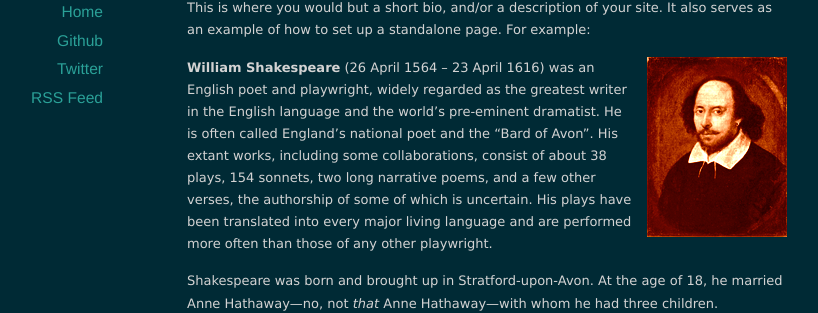
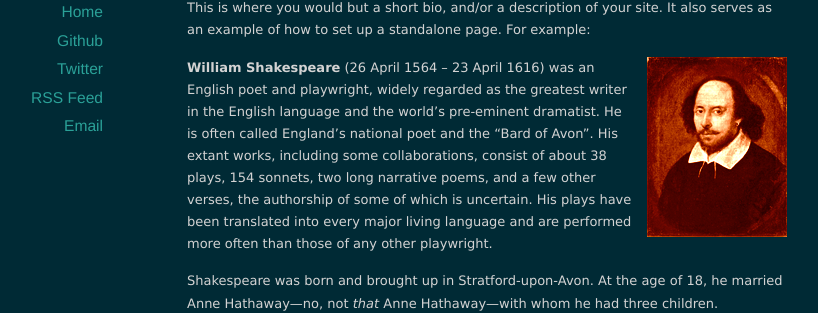
Before and after one commit to JGailor/jgailor.github.com, a Jekyll site: the page built from about/index.markdown, in a window 1280 px wide. Shown: the part 215-528 px from the top of the page, without its empty margins (153-971 px from the left). Built offline with Jekyll 4.4.1, drawn with Linux system fonts in a browser that asks for light colours; nearby versions of some CDN libraries; Markdown is read by kramdown in place of the engine named in the settings.

Commit message:
Added email

```diff
--- a/_layouts/default.html
+++ b/_layouts/default.html
@@ -24,7 +24,7 @@
             <li><a href="http://github.com/jgailor/">Github</a></li>
             <li><a href="http://twitter.com/jgailor" target="_blank">Twitter</a></li>
             <li><a href="/feed.xml" target="_blank">RSS Feed</a></li>
-            <li>
+            <li><a href="mailto:jgailor@gmail.com">Email</a></li>
           </ul>
         </nav>
       </div>
```
